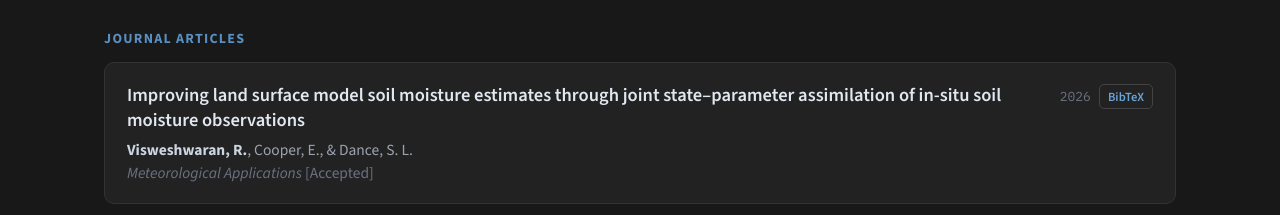
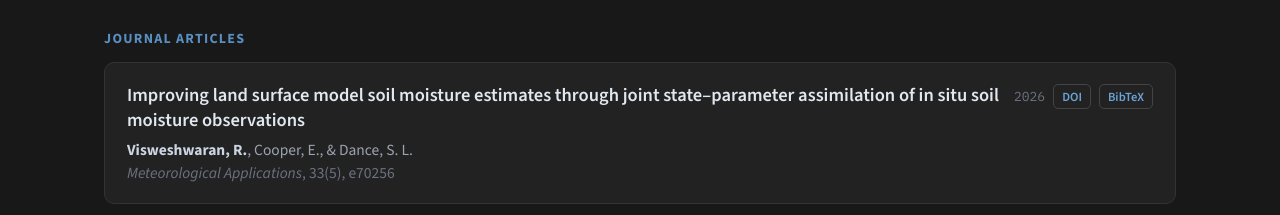
Before and after one commit to VisweshwaranR/visweshwaranR.github.io, a plain HTML site: page index.html in a window 1280 px wide. Shown: the part 3738-3953 px from the top of the page. Drawn offline with nearby package versions, Linux system fonts and the light colour scheme.

Commit message:
index.html
Met paper

```diff
--- a/index.html
+++ b/index.html
@@ -484,11 +484,11 @@ a.affil:focus-visible{outline:2px solid #5a8fc2;outline-offset:2px}
     <div style="display:flex;flex-direction:column;gap:12px;margin-bottom:36px">
       <article class="paper-card">
         <div style="display:flex;flex-wrap:wrap;gap:8px;align-items:baseline;justify-content:space-between">
-          <h4 style="margin:0;font-size:18.5px;font-weight:600;line-height:1.35;color:#e2e8f0;flex:1 1 280px">Improving land surface model soil moisture estimates through joint state–parameter assimilation of in-situ soil moisture observations</h4>
-          <span style="display:flex;align-items:center;gap:8px;flex-shrink:0"><span style="font-family:'IBM Plex Mono',monospace;font-size:13px;color:#6b7280">2026</span> <a href="bib/egusphere-2024-3980.bib" download class="tag-btn">BibTeX</a></span>
+          <h4 style="margin:0;font-size:18.5px;font-weight:600;line-height:1.35;color:#e2e8f0;flex:1 1 280px">Improving land surface model soil moisture estimates through joint state–parameter assimilation of in situ soil moisture observations</h4>
+          <span style="display:flex;align-items:center;gap:8px;flex-shrink:0"><span style="font-family:'IBM Plex Mono',monospace;font-size:13px;color:#6b7280">2026</span> <a href="https://doi.org/10.1002/met.70256" target="_blank" rel="noopener" class="tag-btn">DOI</a> <a href="bib/met.70256.bib" download class="tag-btn">BibTeX</a></span>
         </div>
         <p style="margin:6px 0 0;font-size:15.5px;color:#9ca3af"><strong style="color:#cbd5e1">Visweshwaran, R.</strong>, Cooper, E., &amp; Dance, S. L.</p>
-        <p style="margin:2px 0 0;font-size:15.5px;color:#6b7280"><em>Meteorological Applications</em> [Accepted]</p>
+        <p style="margin:2px 0 0;font-size:15.5px;color:#6b7280"><em>Meteorological Applications</em>, 33(5), e70256</p>
       </article>
       <article class="paper-card">
         <div style="display:flex;flex-wrap:wrap;gap:8px;align-items:baseline;justify-content:space-between">
```
